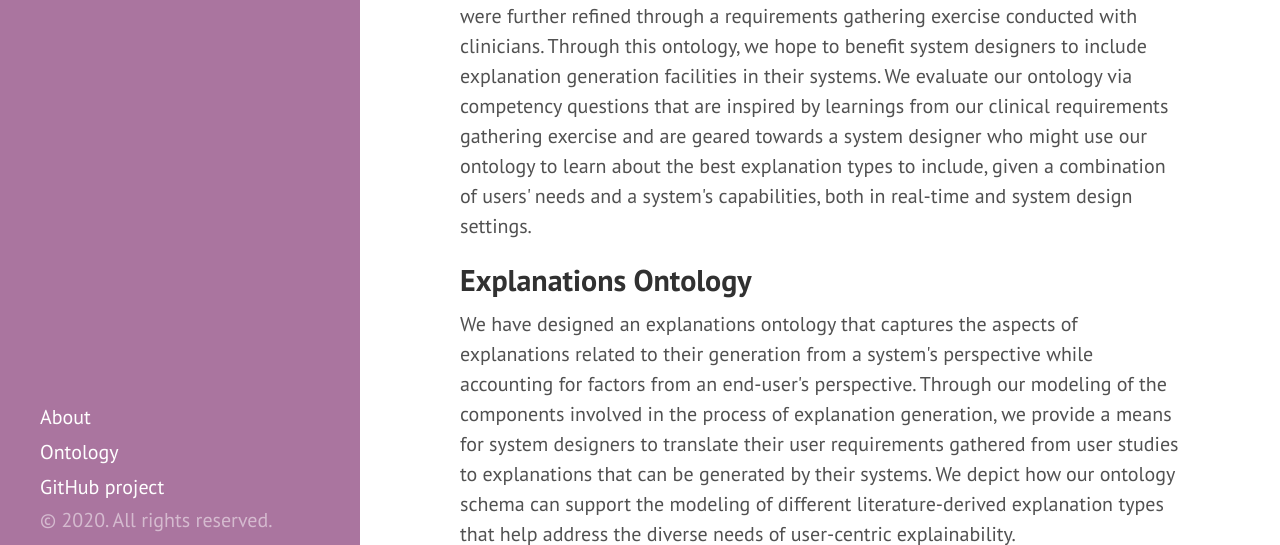
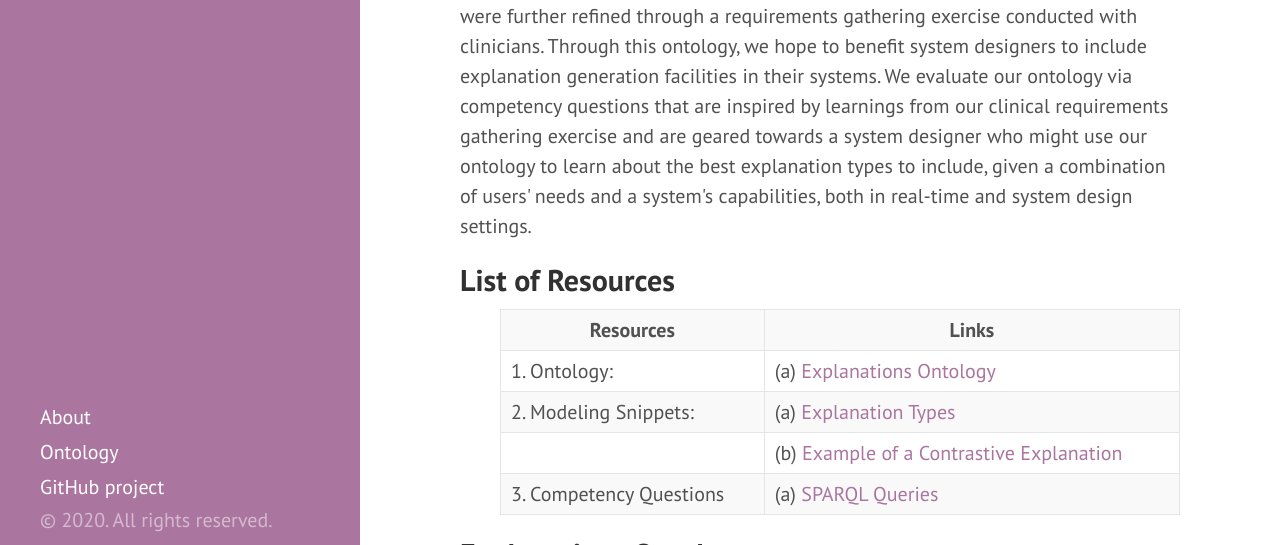
Before and after one commit to tetherless-world/explanation-ontology, a Jekyll site: the page built from index.md, in a window 1280 px wide and 900 px high, scrolled down 906 px, cut to the strip 0-545 px from the top of the window. Built offline with Jekyll 4.4.1, drawn with Linux system fonts in a browser that asks for light colours; Markdown is read by kramdown in place of the engine named in the settings.

Commit message:
Update index.md

```diff
--- a/index.md
+++ b/index.md
@@ -23,6 +23,40 @@ title: Explanations Ontology - Treating Explanations as Primary Consideration
 <h2>Abstract</h2>
   <p>Explainability has been a goal for Artificial Intelligence systems since their conception, with the need for explanations only growing as machine learning models are increasingly used in critical settings such as healthcare. Currently, explanations are often treated as a nice-to-have feature added in a post-hoc manner. With greater adoption of these systems and emphasis on user-centric explainability, there is a need for a structured representation that treats explainability as a primary consideration, mapping end user needs to specfic explanation types. We design an explanations ontology to formalize the generation of explanations in a machine-readable format, accounting for the system and user attributes in the process. Within our ontology, we support the modeling of different literature-derived explanation types, whose requirements and generational needs were further refined through a requirements gathering exercise conducted with clinicians. Through this ontology, we hope to benefit system designers to include explanation generation facilities in their systems. We evaluate our ontology via competency questions that are inspired by learnings from our clinical requirements gathering exercise and are geared towards a system designer who might use our ontology to learn about the best explanation types to include, given a combination of users' needs and a system's capabilities, both in real-time and system design settings.</p>
 <ul>
+
+ </ul>
+ </content>
+
+ <article class="mb-5" id="resources">
+<content>
+<h2>List of Resources </h2>
+<ul>
+ <table style="width:100%">
+    <tr>
+    <th>Resources</th>
+    <th>Links</th>
+  </tr>
+  <tr>
+    <td>1. Ontology:</td>
+    <td>(a) <a href="{{site.baseurl}}/index#ontology">Explanations Ontology</a> </td>
+  </tr>
+  <tr>
+    <td>2. Modeling Snippets:</td>
+    <td>(a) <a href="{{site.baseurl}}/index#explanationtypes">Explanation Types</a> </td>
+  </tr>
+    <!--<tr>
+    <td> </td>
+    <td> (b) <a href="./application.html">Faceted Browser</a> </td>
+  </tr>-->
+    <tr>
+    <td></td>
+    <td>(b) <a href="{{site.baseurl}}/index#clinical">Example of a Contrastive Explanation</a> </td>
+  </tr>
+   <tr>
+    <td>3. Competency Questions </td>
+    <td> (a) <a href="{{site.baseurl}}/index#sparql">SPARQL Queries</a> </td>
+  </tr>
+</table>
 
  </ul>
  </content>
```
